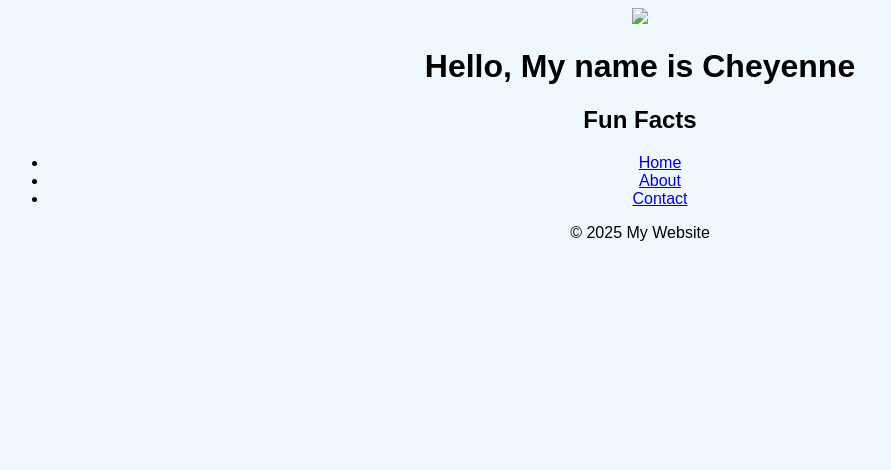
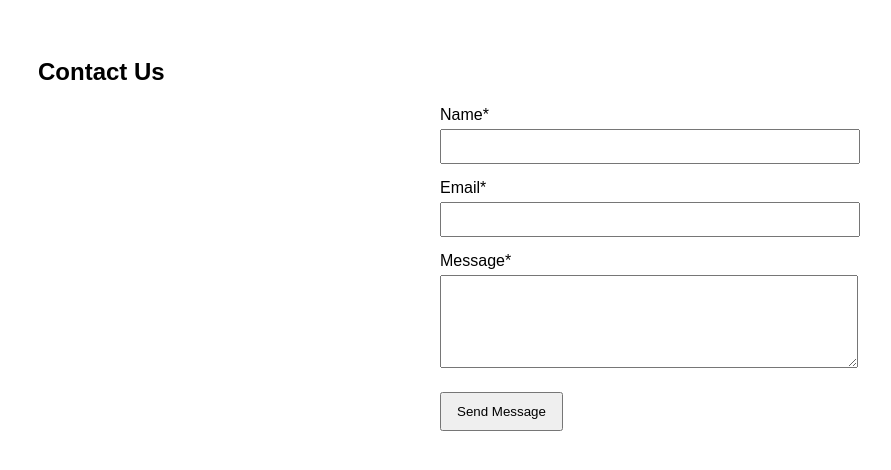
Before and after one commit to TechBarbie247/PINKY, a plain HTML site: page index.html in a window 1280 px wide. Shown: the whole page, without its empty margins (0-891 px from the left). Drawn offline with Linux system fonts and the light colour scheme.

Commit message:
html and js

```diff
--- a/index.html
+++ b/index.html
@@ -1,25 +1,54 @@
 <!DOCTYPE html>
 <html lang="en">
 <head>
- <link rel="stylesheet" href="Style.css">
-    <meta charset="UTF-8">
-    <title>Cheyenne's World</title>
+  <meta charset="UTF-8" />
+  <meta name="viewport" content="width=device-width, initial-scale=1.0" />
+  <title>Contact Form</title>
+  <style>
+    body {
+      font-family: Arial, sans-serif;
+      padding: 30px;
+    }
+    form {
+      max-width: 400px;
+      margin: auto;
+    }
+    label {
+      display: block;
+      margin-top: 15px;
+    }
+    input, textarea {
+      width: 100%;
+      padding: 8px;
+      margin-top: 5px;
+    }
+    button {
+      margin-top: 20px;
+      padding: 10px 15px;
+    }
+    .message {
+      margin-top: 15px;
+      color: green;
+    }
+  </style>
 </head>
 <body>
 
+  <h2>Contact Us</h2>
+  <form id="contactForm">
+    <label for="name">Name*</label>
+    <input type="text" id="name" name="name" required />
+
+    <label for="email">Email*</label>
+    <input type="email" id="email" name="email" required />
+
+    <label for="message">Message*</label>
+    <textarea id="message" name="message" rows="5" required></textarea>
+
+    <button type="submit">Send Message</button>
+    <div class="message" id="formMessage"></div>
+  </form>
+
+  <script src="script.js"></script>
 </body>
 </html>
-
-<img src="jada.jpeg">
-<h1>Hello, My name is Cheyenne</h1>
-<h2>Fun Facts</h2>
-<nav>
-  <ul>
-    <li><a href="#">Home</a></li>
-    <li><a href="#">About</a></li>
-    <li><a href="#">Contact</a></li>
-  </ul>
-</nav>
-<footer>
-  <p>&copy; 2025 My Website</p>
-</footer>
--- a/script.js
+++ b/script.js
@@ -0,0 +1,24 @@
+document.getElementById("contactForm").addEventListener("submit", function (e) {
+  e.preventDefault(); // Stop the form from submitting the default way
+
+  const name = document.getElementById("name").value.trim();
+  const email = document.getElementById("email").value.trim();
+  const message = document.getElementById("message").value.trim();
+  const formMessage = document.getElementById("formMessage");
+
+  // Simple validation
+  if (!name || !email || !message) {
+    formMessage.textContent = "Please fill out all fields.";
+    formMessage.style.color = "red";
+    return;
+  }
+
+  // Simulate sending (you can replace this with fetch() to send to a server)
+  setTimeout(() => {
+    formMessage.textContent = "Your message has been sent!";
+    formMessage.style.color = "green";
+
+    // Reset form
+    document.getElementById("contactForm").reset();
+  }, 500);
+});
```
